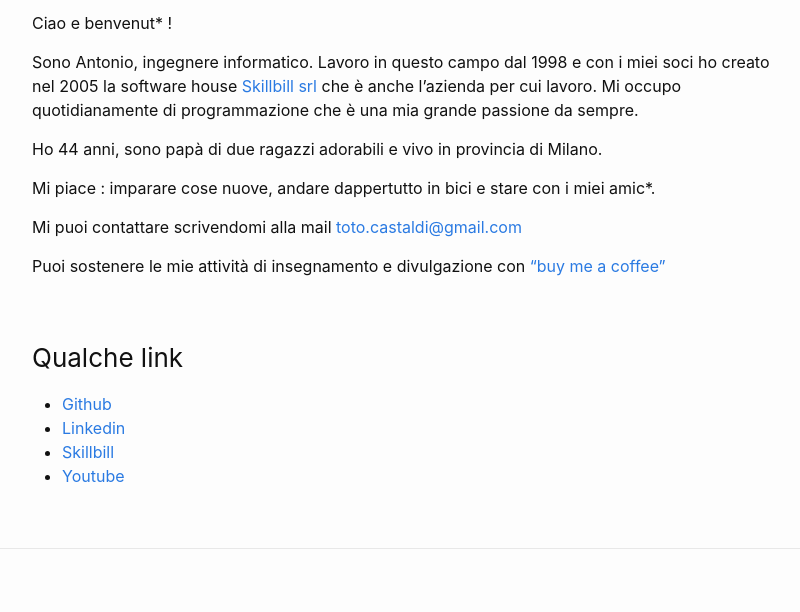
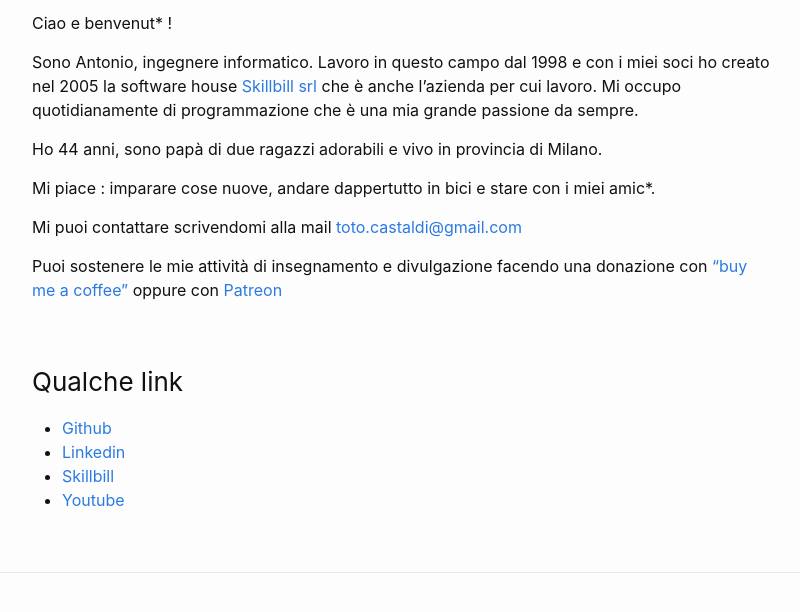
Before and after one commit to toto-castaldi/toto-castaldi.github.io, a Jekyll site: the page built from info.markdown, in a window 1280 px wide, cut to the strip 374-1007 px from the top of the page. Shown: the top 612 px of the strip, without its empty margins (238-1038 px from the left). Built offline with Jekyll 4.4.1, drawn with Linux system fonts in a browser that asks for light colours.

Commit message:
Update info.markdown

```diff
--- a/info.markdown
+++ b/info.markdown
@@ -16,7 +16,7 @@
 
 Mi puoi contattare scrivendomi alla mail [toto.castaldi@gmail.com](mailto:toto.castaldi@gmail.com)
 
-Puoi sostenere le mie attività di insegnamento e divulgazione con ["buy me a coffee"](https://www.buymeacoffee.com/totocastaldi)
+Puoi sostenere le mie attività di insegnamento e divulgazione facendo una donazione con ["buy me a coffee"](https://www.buymeacoffee.com/totocastaldi) oppure con [Patreon](https://www.patreon.com/totocastaldi)
 
 ### Qualche link
 
```
